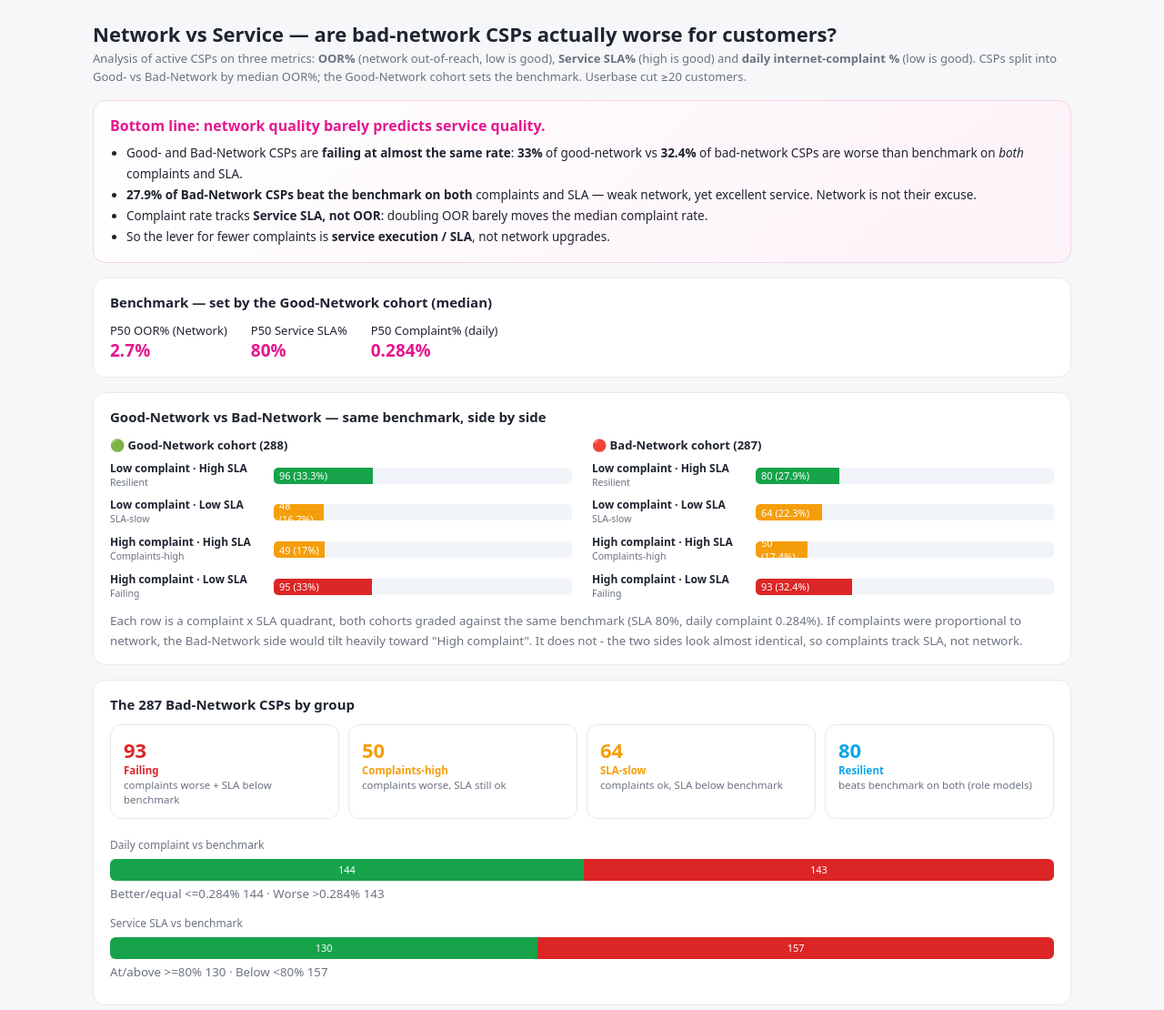
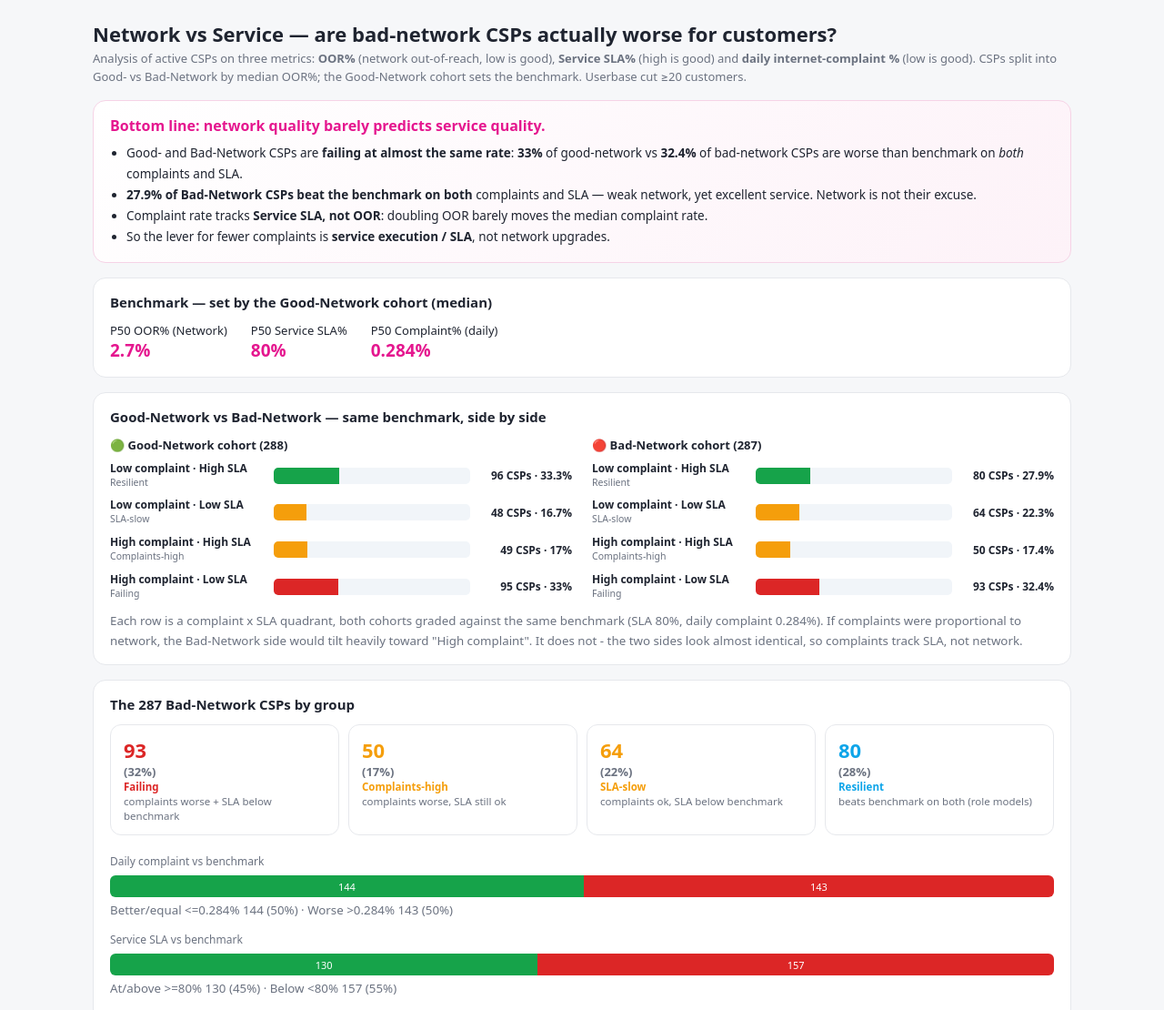
Before and after one commit to shariqkhan-ui/csp-network-service-9f3a2, a plain HTML site: page index.html in a window 1280 px wide. Shown: the top 1110 px of the page at 91% size. Drawn offline with Linux system fonts and the light colour scheme.

Commit message:
Show CSP count + % in comparison, bars, and group cards

```diff
--- a/index.html
+++ b/index.html
@@ -24,6 +24,7 @@ h1{font-size:22px;margin:0 0 3px}.sub{color:var(--mut);font-size:13px;margin:0 0
 .crow .lab{line-height:1.25}.crow .lab .sub{font-size:10.5px}
 .crow .lab{width:172px;color:var(--ink);font-weight:600}.crow .track{flex:1;background:#f1f5f9;border-radius:5px;height:18px;overflow:hidden}
 .crow .sub{color:var(--mut);font-weight:400}
+.crow .val{width:104px;text-align:right;font-variant-numeric:tabular-nums;color:var(--ink);font-weight:700}
 .crow .fill{height:100%;display:flex;align-items:center;padding-left:6px;color:#fff;font-size:11px}
 table{border-collapse:collapse;width:100%;font-size:13px}
 th,td{padding:6px 9px;border-bottom:1px solid var(--line);text-align:left;white-space:nowrap}
@@ -96,7 +97,7 @@ document.getElementById('insights').innerHTML=[
 var order=['Resilient','SLA-slow','Complaints-high','Failing'];
 var gcol={Failing:'#dc2626','Complaints-high':'#f59e0b','SLA-slow':'#f59e0b',Resilient:'#16a34a'};
 var qlab={Resilient:['Low complaint','High SLA'],'SLA-slow':['Low complaint','Low SLA'],'Complaints-high':['High complaint','High SLA'],Failing:['High complaint','Low SLA']};
-function cmpBars(obj){return order.map(function(k){var v=obj.grp[k];var q=qlab[k];return '<div class="crow"><span class="lab">'+q[0]+' · '+q[1]+'<br><span class="sub">'+k+'</span></span><div class="track"><div class="fill" style="width:'+Math.max(v[1],6)+'%;background:'+gcol[k]+'">'+v[0]+' ('+v[1]+'%)</div></div></div>';}).join('');}
+function cmpBars(obj){return order.map(function(k){var v=obj.grp[k];var q=qlab[k];return '<div class="crow"><span class="lab">'+q[0]+' · '+q[1]+'<br><span class="sub">'+k+'</span></span><div class="track"><div class="fill" style="width:'+Math.max(v[1],4)+'%;background:'+gcol[k]+'"></div></div><span class="val">'+v[0]+' CSPs · '+v[1]+'%</span></div>';}).join('');}
 document.getElementById('gn').textContent=C.good.n;document.getElementById('bn2').textContent=C.bad.n;
 document.getElementById('gcmp').innerHTML=cmpBars(C.good);
 document.getElementById('bcmp').innerHTML=cmpBars(C.bad);
@@ -107,9 +108,9 @@ document.getElementById('cards').innerHTML=[
  ['#f59e0b',m.grp['Complaints-high'],'Complaints-high','complaints worse, SLA still ok'],
  ['#f59e0b',m.grp['SLA-slow'],'SLA-slow','complaints ok, SLA below benchmark'],
  ['#0ea5e9',m.grp.Resilient,'Resilient','beats benchmark on both (role models)']
-].map(function(c){return '<div class="card"><b style="color:'+c[0]+'">'+c[1]+'</b><span style="font-weight:600;color:'+c[0]+'">'+c[2]+'</span><span>'+c[3]+'</span></div>';}).join('');
+].map(function(c){return '<div class="card"><b style="color:'+c[0]+'">'+c[1]+' <span style="font-size:13px;color:var(--mut)">('+Math.round(c[1]/m.n_bad*100)+'%)</span></b><span style="font-weight:600;color:'+c[0]+'">'+c[2]+'</span><span>'+c[3]+'</span></div>';}).join('');
 function barRow(label,parts,cols,labels){var tot=parts.reduce(function(a,b){return a+b;},0);
- return '<div class="brow"><span>'+label+'</span><div class="bar">'+parts.map(function(p,i){return '<div style="width:'+(p/tot*100)+'%;background:'+cols[i]+'">'+(p>tot*0.05?p:'')+'</div>';}).join('')+'</div><small>'+labels.map(function(l,i){return l+' '+parts[i];}).join('  ·  ')+'</small></div>';}
+ return '<div class="brow"><span>'+label+'</span><div class="bar">'+parts.map(function(p,i){return '<div style="width:'+(p/tot*100)+'%;background:'+cols[i]+'">'+(p>tot*0.05?p:'')+'</div>';}).join('')+'</div><small>'+labels.map(function(l,i){return l+' '+parts[i]+' ('+Math.round(parts[i]/tot*100)+'%)';}).join('  ·  ')+'</small></div>';}
 document.getElementById('bars').innerHTML=
  barRow('Daily complaint vs benchmark',m.cdist,['#16a34a','#dc2626'],['Better/equal <='+m.bench.cr+'%','Worse >'+m.bench.cr+'%'])+
  barRow('Service SLA vs benchmark',m.sdist,['#16a34a','#dc2626'],['At/above >='+m.bench.sla+'%','Below <'+m.bench.sla+'%']);
```
